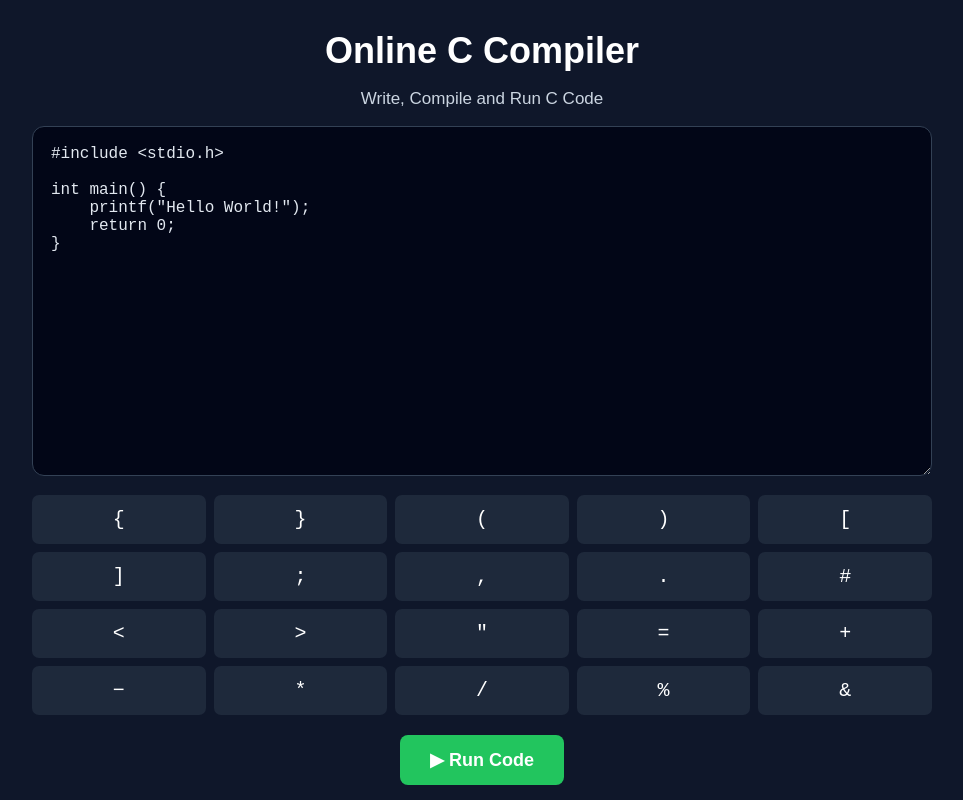
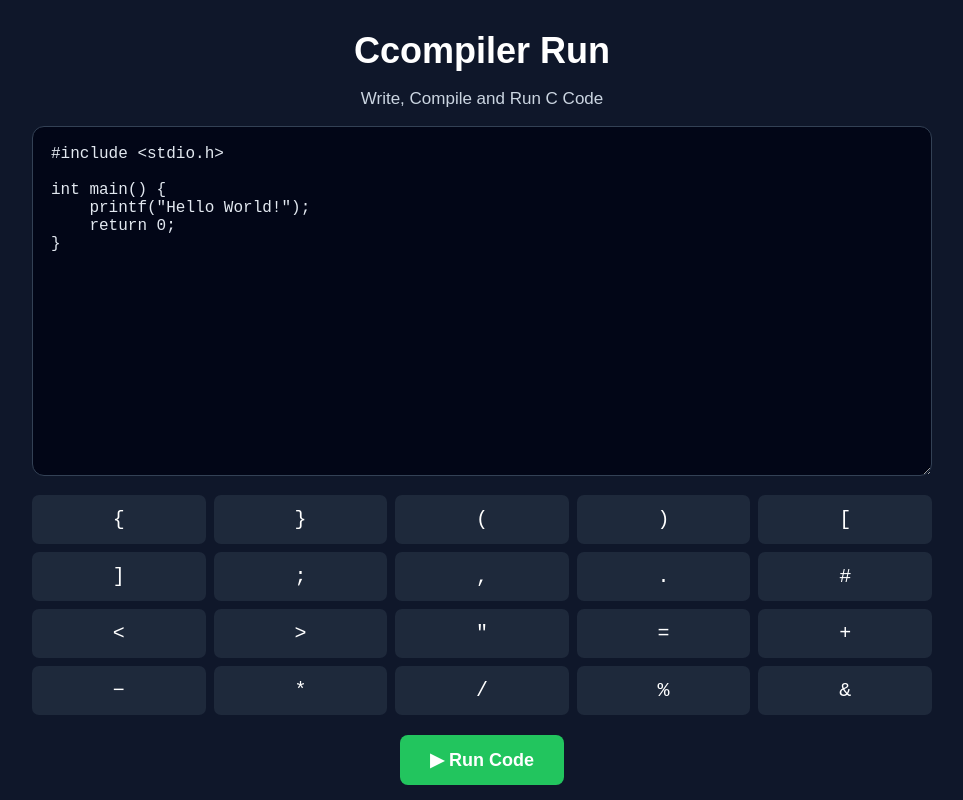
Before and after one commit to kumaryadavaaditya1-ops/Ccompiler-Run-, a plain HTML site: page index.html in a window 1280 px wide. Shown: the top 800 px of the page, without its empty margins (158-1121 px from the left). Drawn offline with Linux system fonts and the light colour scheme.

Commit message:
Update title and heading for online C compiler

```diff
--- a/index.html
+++ b/index.html
@@ -4,7 +4,7 @@
     <meta name="google-site-verification" content="yrehLwDZqLyOYerATvWq6pBE7BnoJPGLg83RvQYj-W4" />
     <meta charset="UTF-8">
     <meta name="viewport" content="width=device-width, initial-scale=1.0">
-    <title>Online C Compiler</title>
+    <title>Ccompiler Run – Online C Compiler</title>
     <link rel="stylesheet" href="style.css">
 </head>
 
@@ -12,7 +12,7 @@
 
 <div class="container">
 
-    <h1>Online C Compiler</h1>
+    <h1>Ccompiler Run</h1>
     <p>Write, Compile and Run C Code</p>
 
     <textarea id="code">#include <stdio.h>
```
